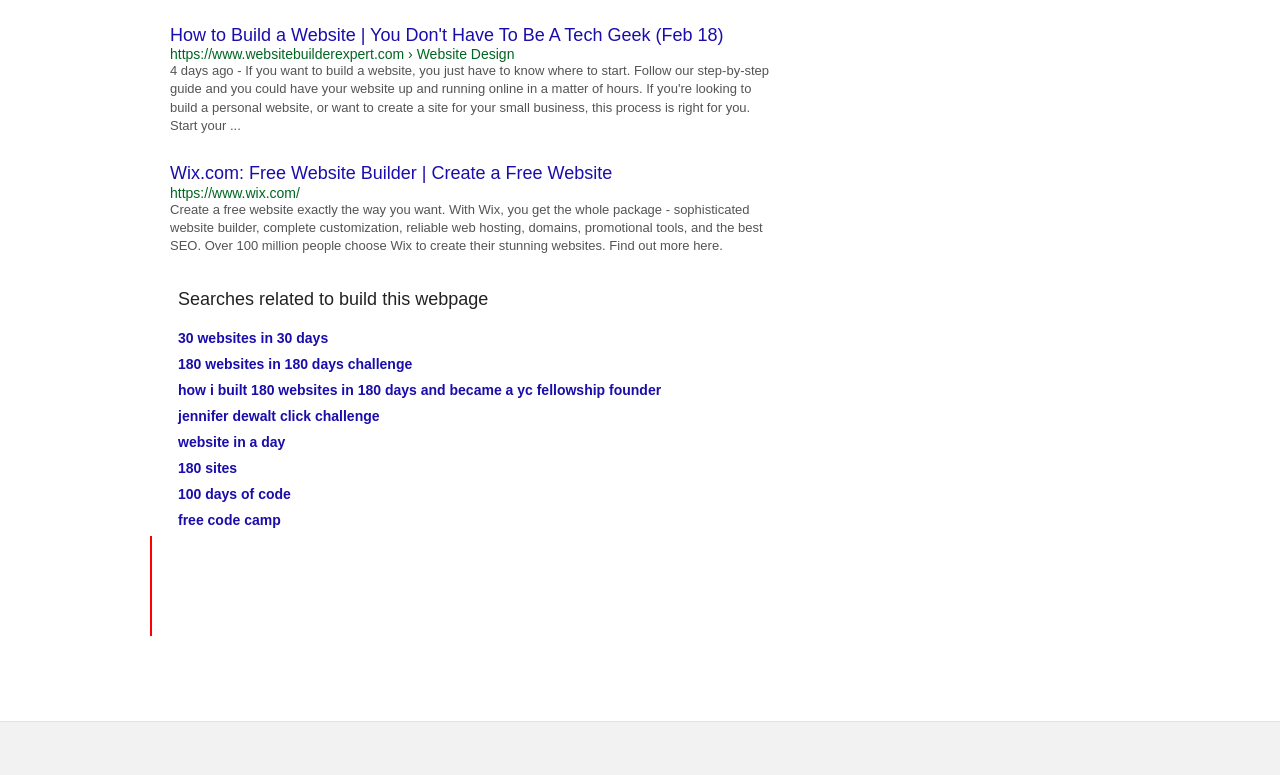
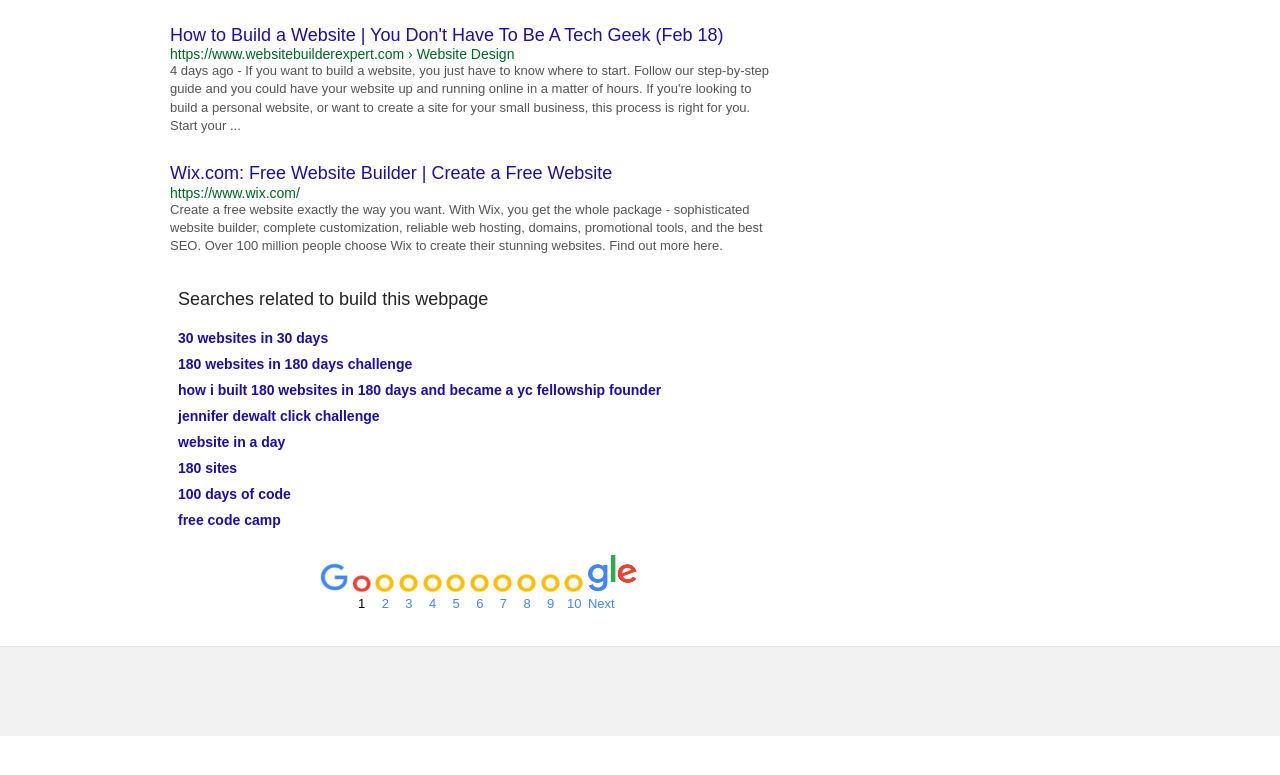
Before and after one commit to lucasmfarias1/google-results, a plain HTML site: page index.html in a window 1280 px wide. Shown: the part 1504-2279 px from the top of the page. After the commit the page ends 2240 px from the top, so only its background shows below. Drawn offline with Linux system fonts and the light colour scheme.

Commit message:
Finish Main section, all with it's CSS and new image assets

```diff
--- a/index.html
+++ b/index.html
@@ -134,6 +134,19 @@
     <a href="#" class="related-link">free code camp</a>
 
     <div id="pages-index">
+      <img class="g-character" src="images/g-character.png" height="28" width="28">
+
+      <a id="first-o" class="index-link"><img class="google-character" src="images/red-o.png"height="28" width="28">1</a>
+      <a class="index-link" href="#"><img class="google-character" src="images/yellow-o.png"height="28" width="28">2</a>
+      <a class="index-link" href="#"><img class="google-character" src="images/yellow-o.png"height="28" width="28">3</a>
+      <a class="index-link" href="#"><img class="google-character" src="images/yellow-o.png"height="28" width="28">4</a>
+      <a class="index-link" href="#"><img class="google-character" src="images/yellow-o.png"height="28" width="28">5</a>
+      <a class="index-link" href="#"><img class="google-character" src="images/yellow-o.png"height="28" width="28">6</a>
+      <a class="index-link" href="#"><img class="google-character" src="images/yellow-o.png"height="28" width="28">7</a>
+      <a class="index-link" href="#"><img class="google-character" src="images/yellow-o.png"height="28" width="28">8</a>
+      <a class="index-link" href="#"><img class="google-character" src="images/yellow-o.png"height="28" width="28">9</a>
+      <a class="index-link" href="#"><img class="google-character" src="images/yellow-o.png"height="28" width="28">10</a>
+      <a class="index-link" href="#"><img class="google-character gle" src="images/gle.png"height="50" width="40">Next</a>
     </div>
   </main>
 
--- a/stylesheets/style.css
+++ b/stylesheets/style.css
@@ -9,7 +9,7 @@ body {
   color: #222;
   font-size: small;
   display: grid;
-  grid-template-rows: 125px 2100px 90px;
+  grid-template-rows: 125px 2025px 90px;
   grid-template-areas: 'header'
                        'main'
                        'footer';
@@ -257,9 +257,46 @@ div#featured-result p {
   text-decoration: underline;
 }
 
+.g-character {
+  width: 28px;
+  height: 28px;
+}
+
+.google-character {
+  width: 20px;
+  height: 20px;
+}
+
+.gle {
+  width: 50px;
+  height: 40px;
+}
+
+.index-link {
+  display: inline-block;
+  width: 20px;
+  text-align: center;
+  position: relative;
+  top: 17px;
+  text-decoration: none;
+  color: #4285f4;
+}
+
+.index-link:hover {
+  text-decoration: underline;
+}
+
+#first-o {
+  color: black;
+}
+
+#first-o:hover {
+  text-decoration: none;
+}
+
 #pages-index {
   height: 100px;
-  border: 1px solid red;
+  margin-left: 170px;
 }
 
 #thumbnail {
```
Also changed, not shown: images/g-character.png (added), images/gle.png (added), images/red-o.png (added), images/yellow-o.png (added).
